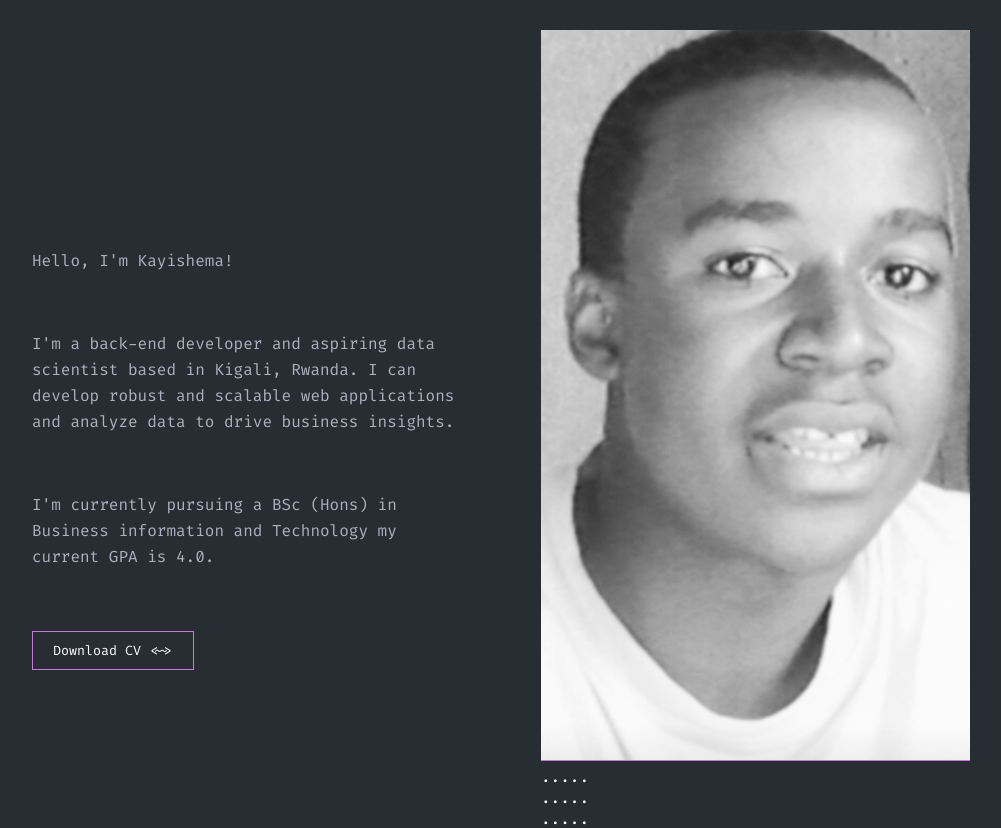
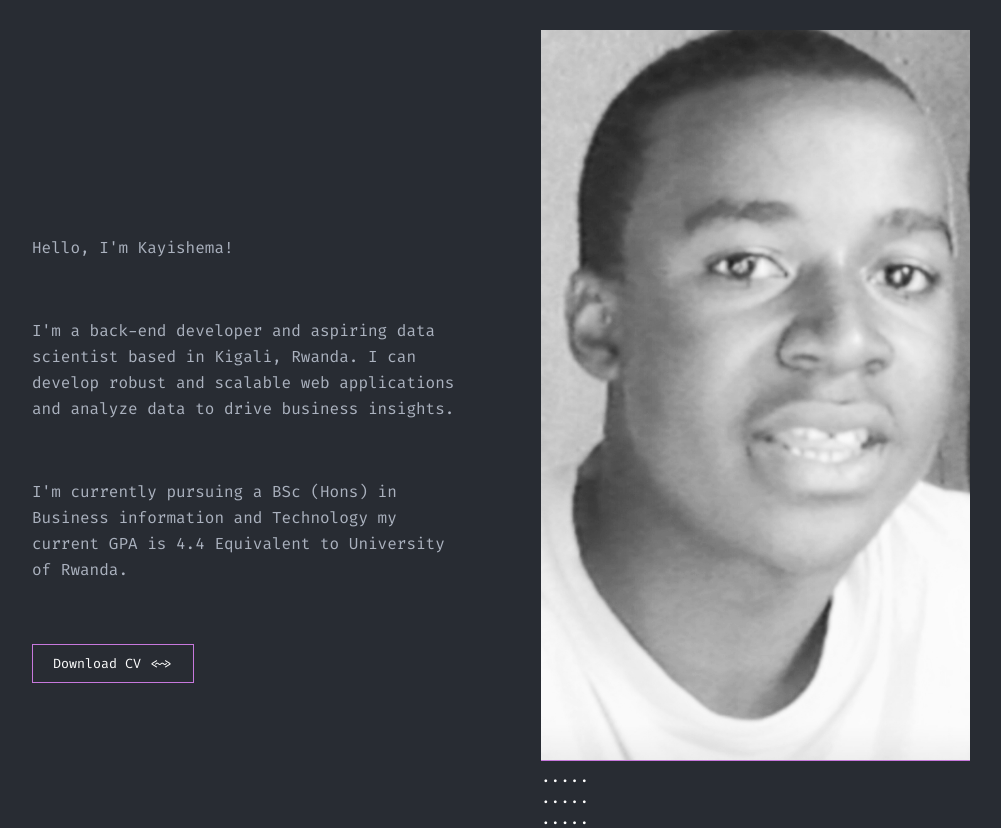
Before and after one commit to mugishakayishema/kayishema, a Flask app: page /about-me in a window 1280 px wide. Shown: the part 325-1153 px from the top of the page, without its empty margins (139-1140 px from the left). Run offline with Flask 3, Linux system fonts and the light colour scheme.

Commit message:
updated my cv as well as i also refered my GPA to UR equivalent

```diff
--- a/templates/about.html
+++ b/templates/about.html
@@ -62,7 +62,7 @@
             <br>
             <p>I'm a back-end developer and aspiring data scientist based in Kigali, Rwanda. I can develop robust and scalable web applications and analyze data to drive business insights.</p>
             <br>
-            <p>I'm currently pursuing a BSc (Hons) in Business information and Technology my current GPA is 4.0.</p>
+            <p>I'm currently pursuing a BSc (Hons) in Business information and Technology my current GPA is 4.4 Equivalent to University of Rwanda.</p>
             <br>
             <a href="{{ url_for('static', filename='kayishema.cv.pdf') }}" download><button class="two">Download CV <~></button></a>
         </div>
```
Also changed, not shown: 1 other file.
